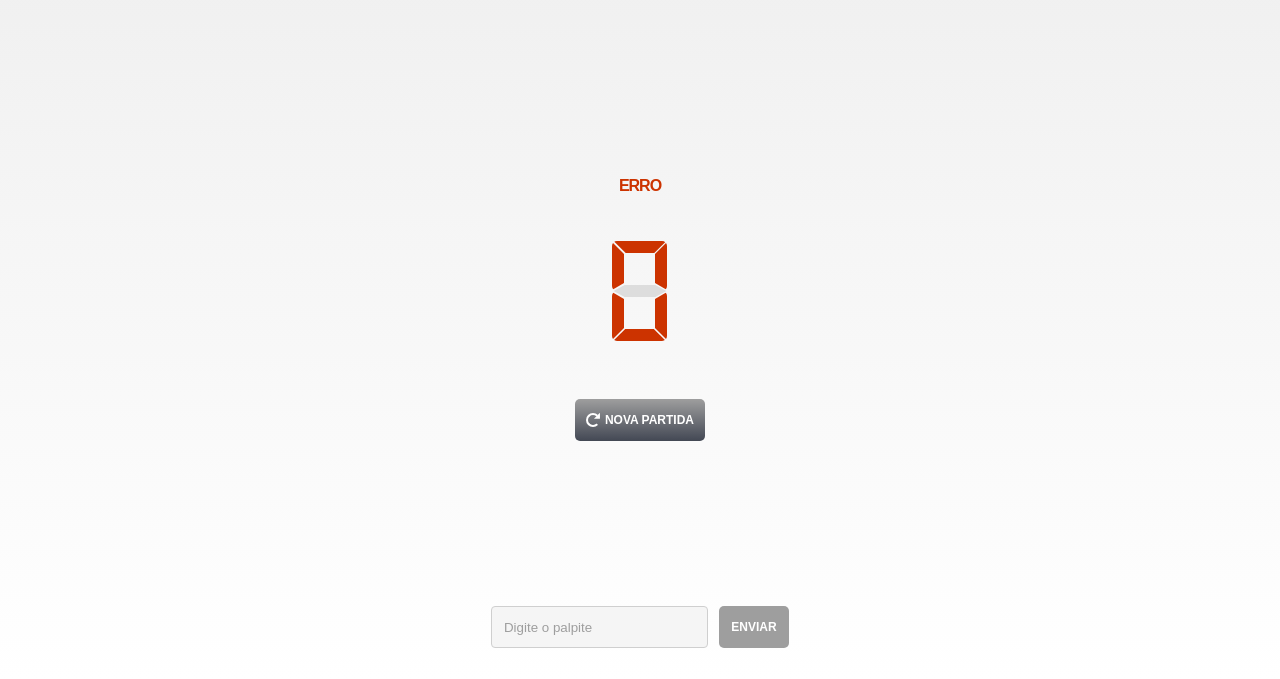
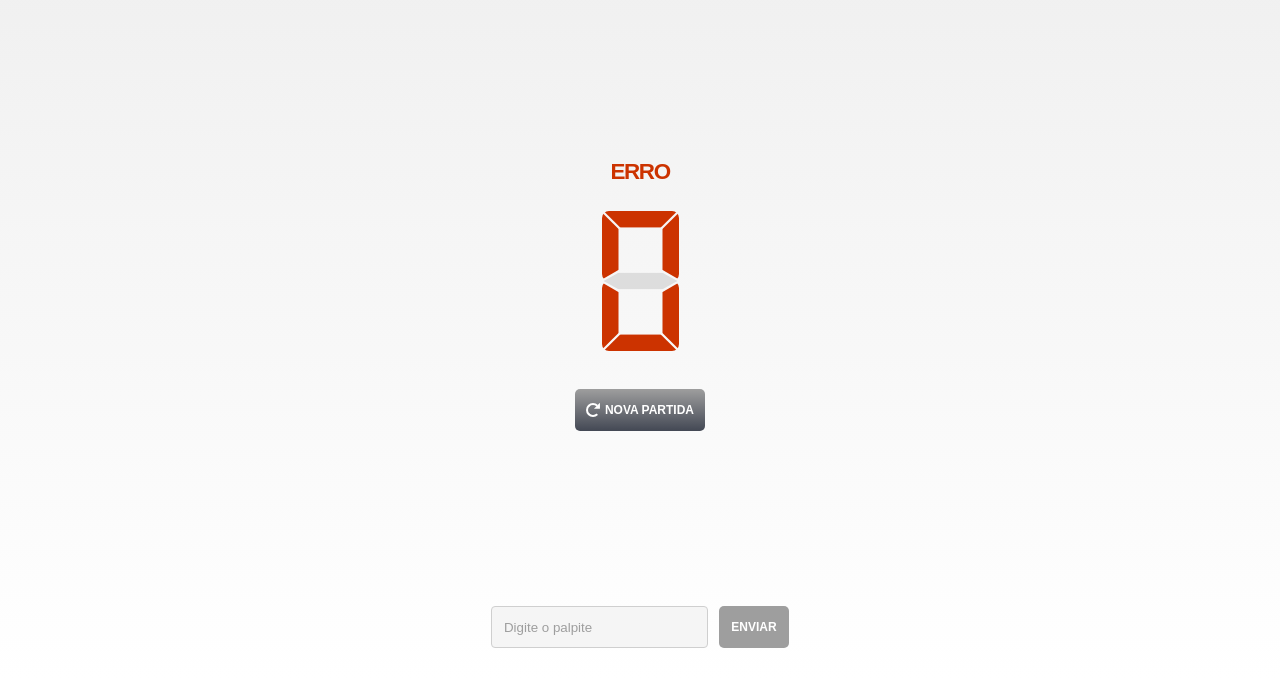
Before and after one commit to edduarddo057/WhatIsTheNumber, a plain HTML site: page index.html in a window 1280 px wide. Shown: the part 121-800 px from the top of the page. Drawn offline with Linux system fonts and the light colour scheme; no server answers.

Commit message:
final version 2.0

```diff
--- a/styles/colors.css
+++ b/styles/colors.css
@@ -19,13 +19,13 @@
 
 @media(prefers-color-scheme: dark) {
     :root {
-        --initial-gradient-background: #000;
+        --initial-gradient-background: #0e0e0e;
         --display: #E2E2E2;
         --color-send: #9E9E9E;
         --color-send-disabled: #4f4f4f;
         --display-disable: #282828;
         --disable-input: #2f2f2f;;
-        --light-color: #282828;
+        --light-color: #101010;
         --text-input: #FFFFFF;
         --gray-200: #434854;
     }
--- a/styles/display.css
+++ b/styles/display.css
@@ -10,10 +10,9 @@
 
 #display {
     display: flex;
-    width: 100%;
     align-items: center;
     justify-content: center;
-    margin: 3% 0;
+    margin: 3% 100%;
 }
 
 .segment-display {
@@ -131,8 +130,20 @@
     text-transform: uppercase;
 }
 
-/* @media(min-width: 600px) {
+@media(min-width: 600px) {
     .msg-display {
         transform: scale(1.2);
     }
-} */
+    #display {
+        transform: scale(1.2);
+    }
+}
+
+@media(min-width: 1000px) {
+    .msg-display {
+        transform: scale(1.4);
+    }
+    #display {
+        transform: scale(1.4);
+    }
+}
--- a/styles/style.css
+++ b/styles/style.css
@@ -2,7 +2,6 @@
 
 body {
     background: linear-gradient(180deg, var(--initial-gradient-background) 0%, var(--light-color) 100%);
-    height: 100vh;
     width: 100vw;
     margin: 0px;
     padding: 0px;
@@ -19,7 +18,9 @@ body {
     padding: 0px;
     margin: 0px;
     width: auto;
-    height: 100%;
+    height: 100vh;
+    min-width: 320px;
+    min-height: 410px;
 }
 
 .container-title {
@@ -67,6 +68,7 @@ body {
     flex-wrap: wrap;
     justify-content: center;
     padding-bottom: 31px;
+    padding-top: 20px;
 }
 
 .container-input {
@@ -108,14 +110,14 @@ input::placeholder {
     pointer-events: none;
 }
 
-/* @media(min-width: 600px) {
+@media(min-width: 600px) {
     .container-title {
         transform: scale(1.2);
     }
-} */
+}
 
-/* @media(max-width: 600px) {
+@media(min-width: 1000px) {
     .container-title {
-        transform: scale(1.2);
+        transform: scale(1.4);
     }
-} */
+}
```
